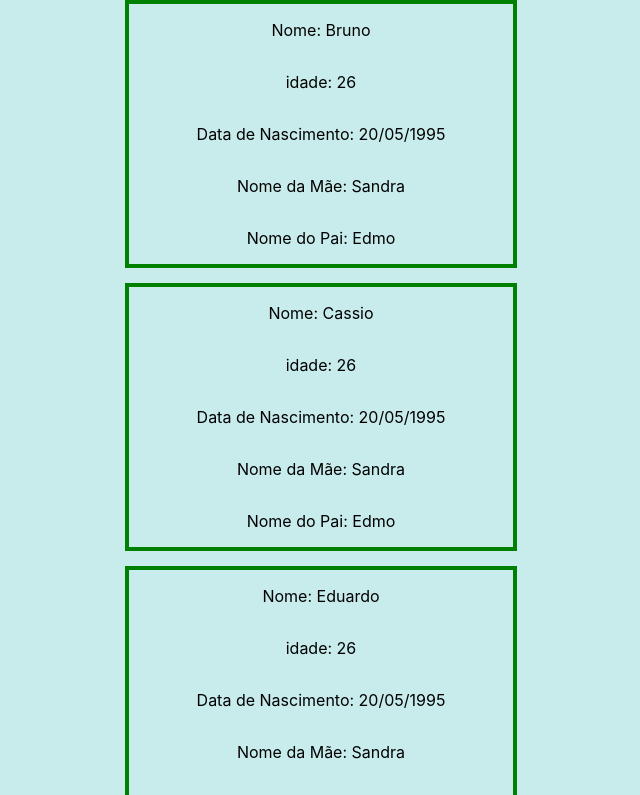
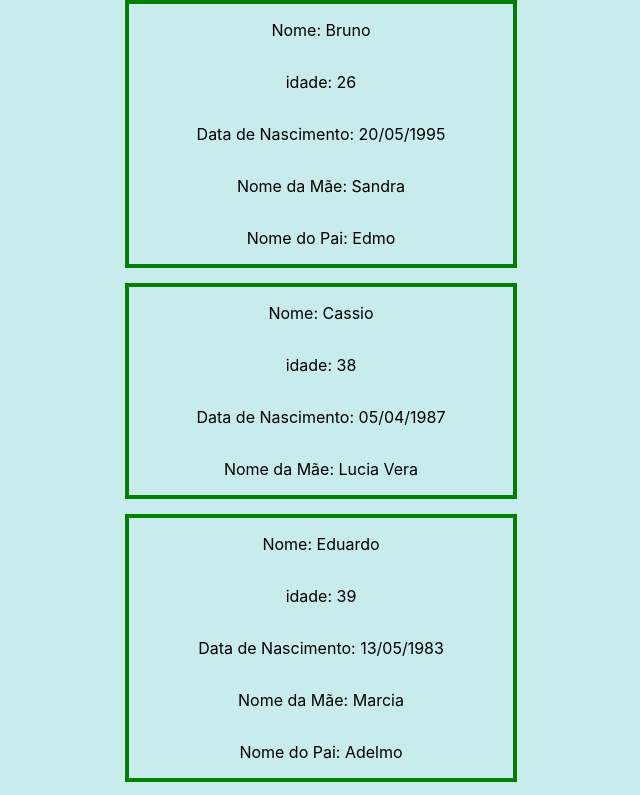
Before and after one commit to bmloredo/Aula-Js-React, a React (Create React App) app in the folder my-app/: page / in a window 1280 px wide. Shown: the top 795 px of the page, without its empty margins (319-959 px from the left). Built offline with nearby package versions, Linux system fonts and the light colour scheme.

Commit message:
Dados arrumados

```diff
--- a/my-app/src/App.js
+++ b/my-app/src/App.js
@@ -8,38 +8,35 @@ function App() {
       idade: 26,
       dtNasc: "20/05/1995",
       nomeMae: "Sandra",
-      paiExiste: true,
-      nomePai: "Edmo",
+      nomePai: "Edmo"
     },
     {
       nome: "Cassio",
-      idade: 26,
-      dtNasc: "20/05/1995",
-      nomeMae: "Sandra",
-      paiExiste: true,
-      nomePai: "Edmo",
+      idade: 38,
+      dtNasc: "05/04/1987",
+      nomeMae: "Lucia Vera",
+      nomePai: ""
     },
     {
       nome: "Eduardo",
-      idade: 26,
-      dtNasc: "20/05/1995",
-      nomeMae: "Sandra",
-      paiExiste: true,
-      nomePai: "Edmo",
+      idade: 39,
+      dtNasc: "13/05/1983",
+      nomeMae: "Marcia",
+      nomePai: "Adelmo"
     },
     {
       nome: "Fatima",
-      idade: 26,
-      dtNasc: "20/05/1995",
-      nomeMae: "Sandra",
-      paiExiste: false,
+      idade: 21,
+      dtNasc: "08/02/2001",
+      nomeMae: "Cicera",
+      nomePai: "Valdemir",
     },
     {
       nome: "Ellen",
-      idade: 26,
-      dtNasc: "20/05/1995",
-      nomeMae: "Sandra",
-      paiExiste: false,
+      idade: 38,
+      dtNasc: "08/09/1983",
+      nomeMae: "Marta",
+      nomePai: ""
     },
   ];
 
@@ -54,8 +51,7 @@ function App() {
                 <p>idade: {pessoa.idade}</p>
                 <p>Data de Nascimento: {pessoa.dtNasc}</p>
                 <p>Nome da Mãe: {pessoa.nomeMae}</p>
-
-                {pessoa.paiExiste && <p>Nome do Pai: {pessoa.nomePai}</p>}
+                {pessoa.nomePai && <p>Nome do Pai: {pessoa.nomePai}</p>}
               </div>
             </div>
           )
```
